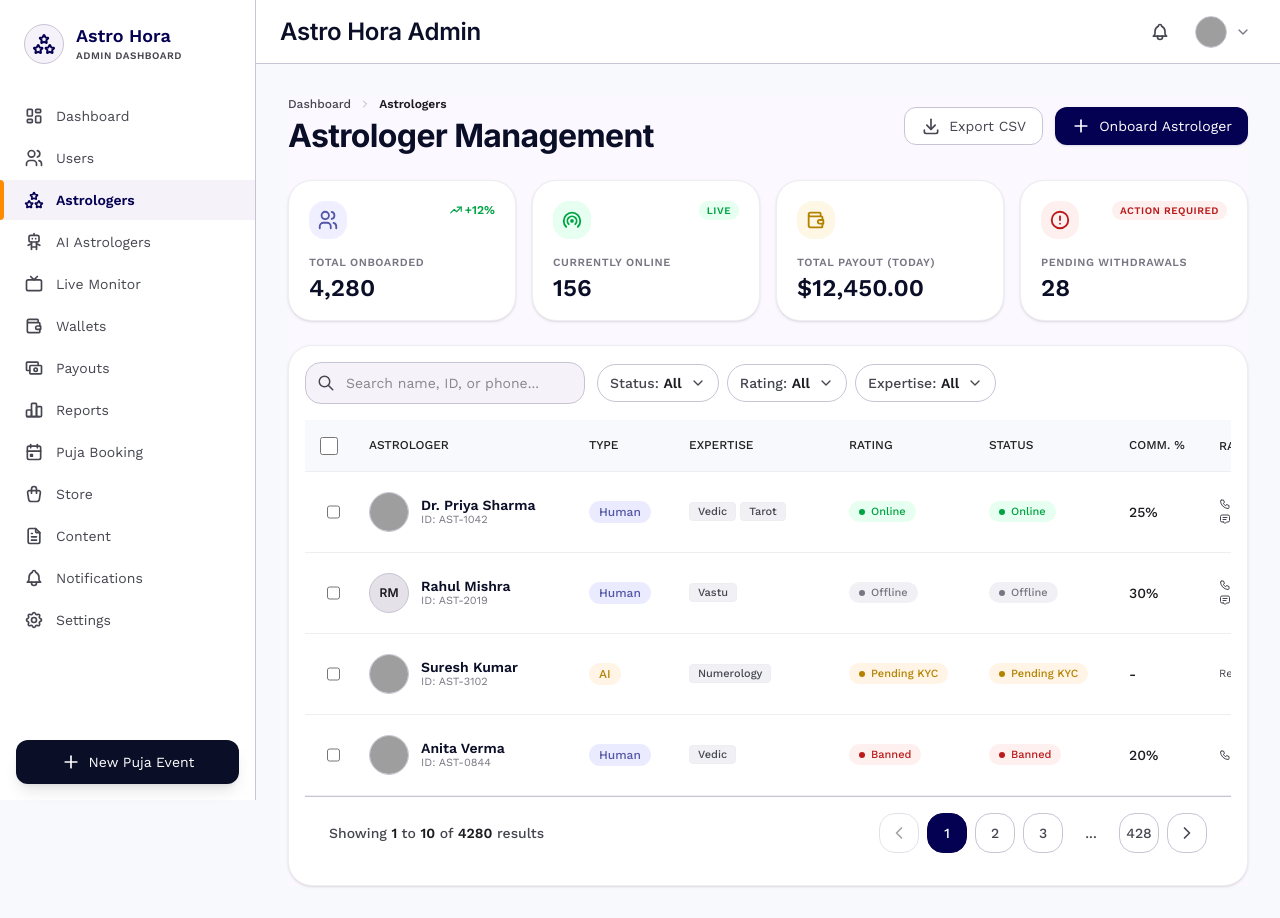
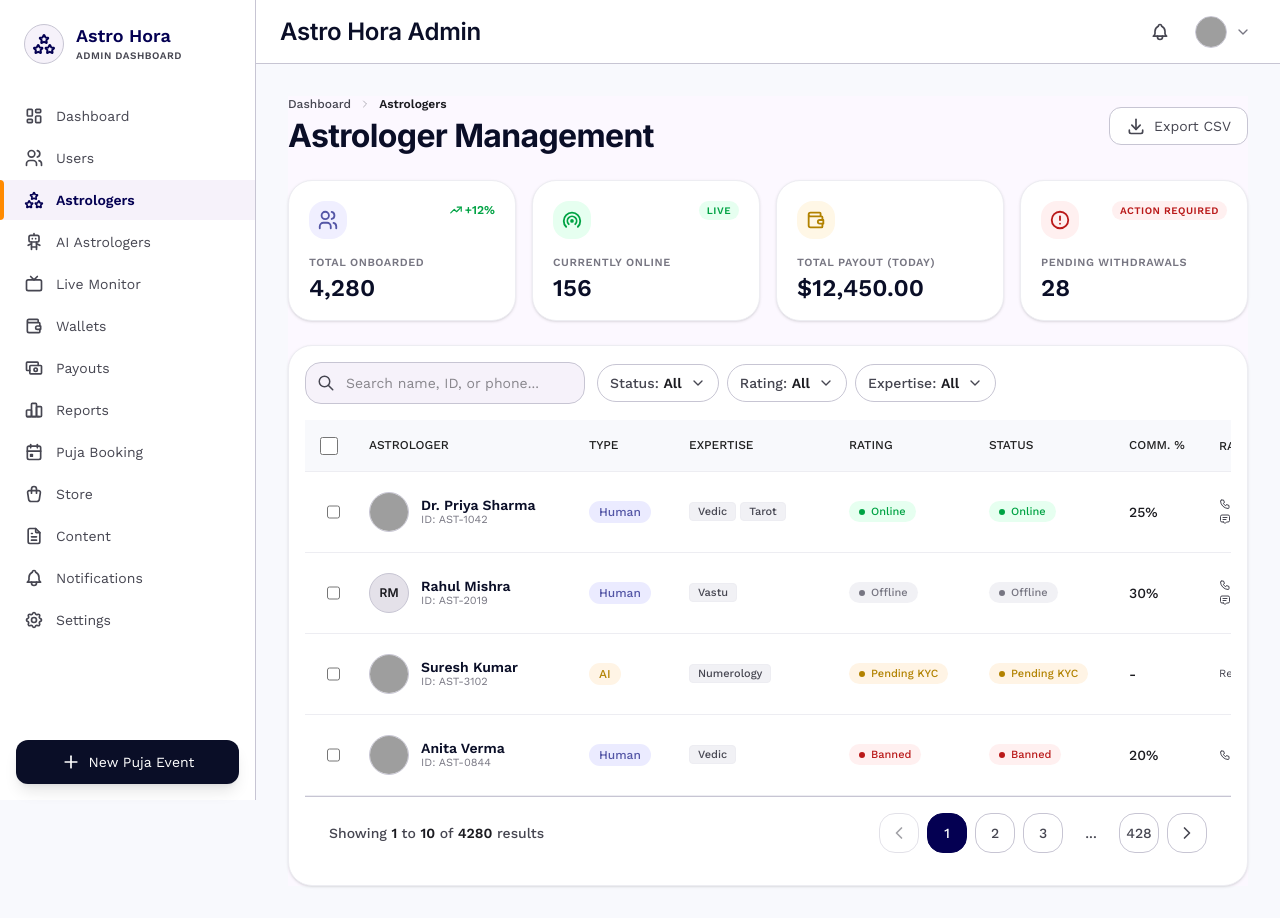
Before and after one commit to atulDev26/Edwid-astroapp-admin, a React (Vite) app: page /astrologers in a window 1280 px wide. Built offline with nearby package versions, Linux system fonts and the light colour scheme; grey boxes are pictures that could not be loaded.

Commit message:
feat: create Astrologers management view with table, filters, and stats summary

```diff
--- a/src/View/Astrologers/Astrologers.tsx
+++ b/src/View/Astrologers/Astrologers.tsx
@@ -327,9 +327,6 @@ const Astrologers = () => {
                     <Button variant="outlined" className="flex-1 sm:flex-none bg-white border-[#C7C5D3] text-on-surface-variant flex items-center justify-center gap-2" icon={IconDownload}>
                         Export CSV
                     </Button>
-                    <Button variant="primary" className="flex-1 sm:flex-none bg-[#040052] text-white flex items-center justify-center gap-2" icon={IconPlus}>
-                        Onboard Astrologer
-                    </Button>
                 </div>
             </div>
 
```
